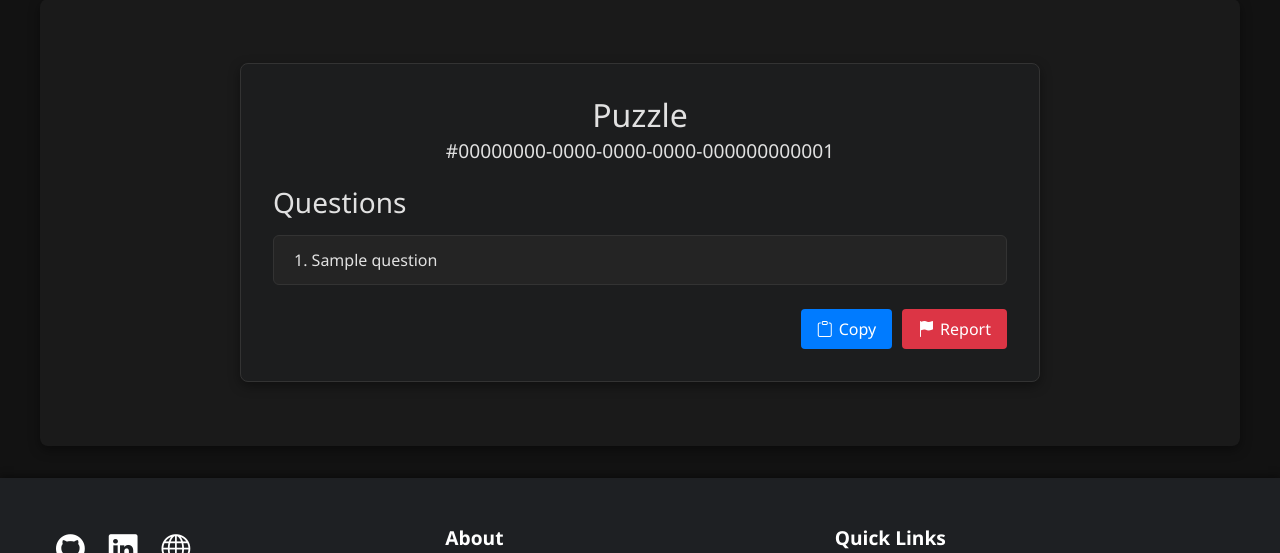
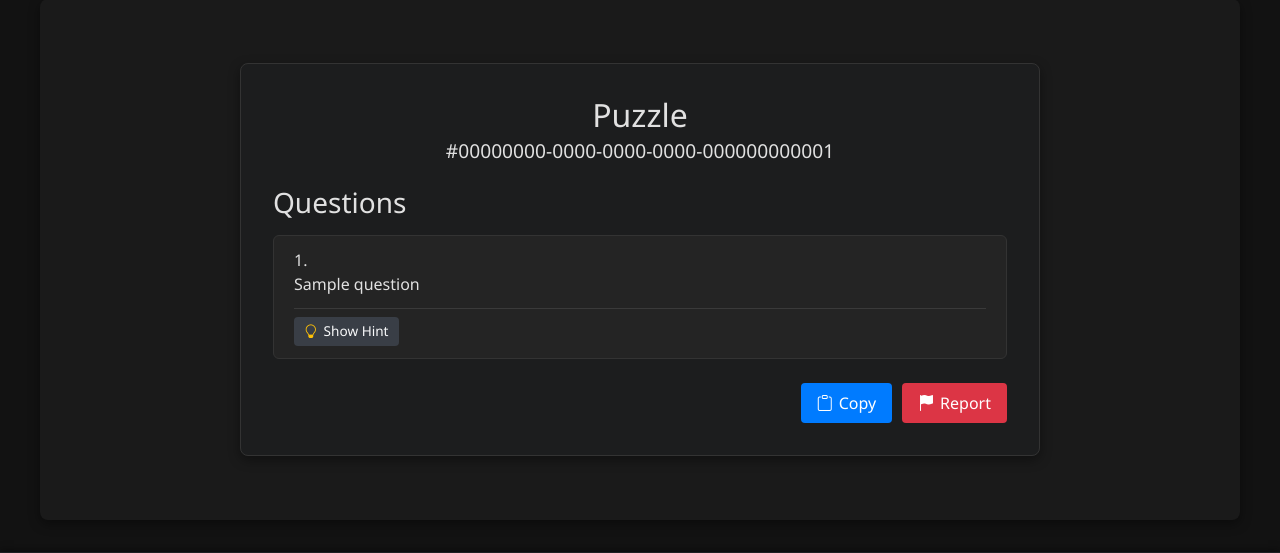
Before and after one commit to mlziade/keycrypt, a Django app: template templates/view_puzzle.html in a window 1280 px wide. Shown: the part 99-652 px from the top of the page. Run offline with Django 5.2, Linux system fonts and the light colour scheme; tables that the repository leaves empty hold one stand-in row (values such as "Sample post"); the template is opened without the code that fills it: values that come from a table or form of the project are taken from there, most other values are stand-ins (such as "Sample title", 1, 10 or a date in 2020); some libraries are stand-ins or nearby versions.

Commit message:
Add hint functionality to ViewPuzzleView with toggle display

```diff
--- a/puzzle/views.py
+++ b/puzzle/views.py
@@ -95,6 +95,7 @@ class ViewPuzzleView(View):
         try:
             puzzle: Puzzle = Puzzle.objects.get(id=puzzle_id)
             questions: QuerySet[PuzzleQuestion] = PuzzleQuestion.objects.filter(puzzle=puzzle)
+            hints : QuerySet[PuzzleQuestionHint] = PuzzleQuestionHint.objects.filter(question__in=questions)
 
             if puzzle.one_time_view and puzzle.is_solved:
                 messages.error(request, "This puzzle has already been solved and cannot be viewed again.")
@@ -107,6 +108,7 @@ class ViewPuzzleView(View):
             return render(request, 'view_puzzle.html', {
                 'puzzle': puzzle,
                 'questions': questions,
+                'hints': hints,
             })
         except Puzzle.DoesNotExist:
             messages.error(request, "Puzzle not found.")
--- a/static/view_puzzle.css
+++ b/static/view_puzzle.css
@@ -34,6 +34,49 @@
     border-color: #333;
     padding: 0.75rem 1.25rem;
     color: var(--text-color);
+}
+
+.question-content {
+    margin-bottom: 0.5rem;
+}
+
+.hint-container {
+    margin-top: 0.75rem;
+    padding-top: 0.5rem;
+    border-top: 1px solid rgba(255, 255, 255, 0.1);
+}
+
+.hint-toggle {
+    background-color: #393e46;
+    color: #f8f9fa;
+    border: none;
+    padding: 4px 10px;
+    border-radius: 4px;
+    cursor: pointer;
+    display: flex;
+    align-items: center;
+    gap: 6px;
+    font-size: 0.85rem;
+    transition: background-color 0.2s;
+}
+
+.hint-toggle:hover {
+    background-color: #4a5261;
+}
+
+.hint-toggle i {
+    color: #ffc107;
+}
+
+.hint-text {
+    display: none;
+    margin-top: 0.75rem;
+    padding: 0.75rem;
+    background-color: rgba(0, 0, 0, 0.2);
+    border-radius: 4px;
+    font-style: italic;
+    color: #adb5bd;
+    border-left: 3px solid #ffc107;
 }
 
 .alert-info {
--- a/templates/view_puzzle.html
+++ b/templates/view_puzzle.html
@@ -26,7 +26,19 @@
                 <ol class="list-group list-group-numbered">
                     {% for question in questions %}
                         <li class="list-group-item">
-                            {{ question.question }}
+                            <div class="question-content">{{ question.question }}</div>
+                            {% for hint in hints %}
+                                {% if hint.question.id == question.id %}
+                                    <div class="hint-container">
+                                        <button class="hint-toggle" data-question="{{ question.id }}">
+                                            <i class="bi bi-lightbulb"></i> Show Hint
+                                        </button>
+                                        <div class="hint-text" id="hint-{{ question.id }}">
+                                            {{ hint.hint }}
+                                        </div>
+                                    </div>
+                                {% endif %}
+                            {% endfor %}
                         </li>
                     {% endfor %}
                 </ol>
@@ -56,4 +68,24 @@
 
 {% block extra_js %}
     <script src="{% static 'view_puzzle.js' %}"></script>
+    <script>
+        document.addEventListener('DOMContentLoaded', function() {
+            const hintToggleButtons = document.querySelectorAll('.hint-toggle');
+
+            hintToggleButtons.forEach(button => {
+                button.addEventListener('click', function() {
+                    const questionId = this.getAttribute('data-question');
+                    const hintText = document.getElementById(`hint-${questionId}`);
+
+                    if (hintText.style.display === 'block') {
+                        hintText.style.display = 'none';
+                        this.innerHTML = '<i class="bi bi-lightbulb"></i> Show Hint';
+                    } else {
+                        hintText.style.display = 'block';
+                        this.innerHTML = '<i class="bi bi-lightbulb-fill"></i> Hide Hint';
+                    }
+                });
+            });
+        });
+    </script>
 {% endblock %}
```
